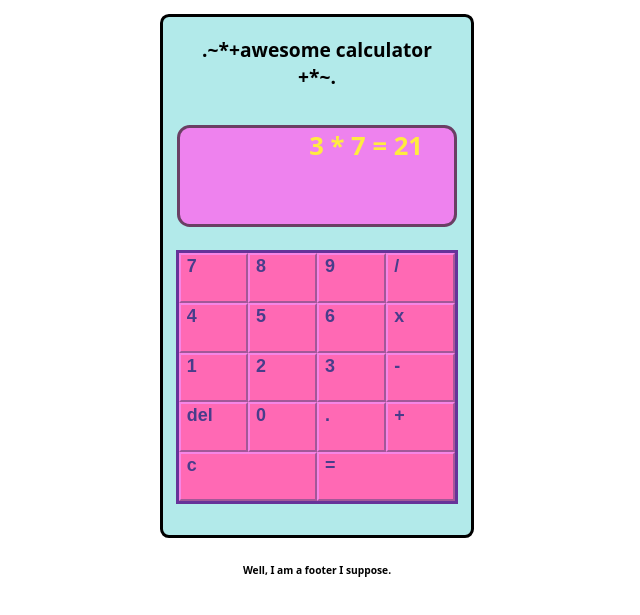
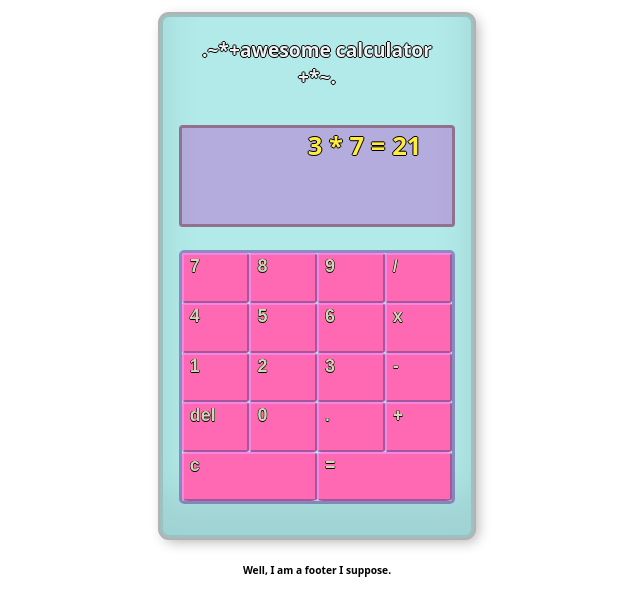
Before and after one commit to Jenziiy/calculator, a plain HTML site: page index.html in a window 1280 px wide. Shown: the part 63-678 px from the top of the page, without its empty margins (323-963 px from the left). Drawn offline with Linux system fonts and the light colour scheme.

Commit message:
Add funky css shadow styles for text 'n layout.

```diff
--- a/css/styles.css
+++ b/css/styles.css
@@ -11,7 +11,11 @@ body {
 .calculator {
   display: flex;
   flex: 0 0 60%;
-  border: black solid;
+  border: rgb(108, 98, 98, 0.30) solid;
+  box-shadow:
+  inset 0 -3em 3em rgba(0,0,0,0.1),
+        0 0  0 2px rgb(181, 177, 177),
+        0.3em 0.3em 1em rgba(0,0,0,0.3);
   flex-flow: column;
   align-items: flex-start;
   max-width: 24vw;
@@ -24,6 +28,8 @@ body {
 margin-bottom: 5%;
 width: 88%;
 text-align: center;
+text-shadow: -1px 0 black, 0 1px black, 1px 0 black, 0 -1px black;
+color: rgb(239, 241, 242);
 }
 
 h3 {
@@ -31,15 +37,16 @@ h3 {
 }
 
 .output-screen{
-  background-color: violet;
-  border: rgb(106, 63, 100) solid;
+  background-color: rgba(186, 27, 186, 0.3);
+  border: rgb(148, 112, 143) solid;
   color: rgb(255, 236, 63);
-  width: 79%;
+  width: 78%;
   padding-bottom: 20%;
   padding-right: 10%;
   text-align: end;
   font-size: 2vw;
-  border-radius: 1vw;
+  border-radius: .3vw;
+  text-shadow: -1px 0 black, 0 1px black, 1px 0 black, 0 -1px black;
 }
 
 .calculator-section {
@@ -50,7 +57,6 @@ h3 {
   flex-flow: column;
   display: flex;
   flex: 0 1 90%;
-  border: rebeccapurple solid;
   width: 90%;
   margin-bottom: 10%;
   margin-top: 7.5%;
@@ -61,6 +67,8 @@ h3 {
   flex: 0 1 auto;
   flex-flow: row wrap;
   max-width: 100%;
+  border: rgb(102, 51, 153, 0.5) solid;
+  border-radius: 2%;
 }
 
 button {
@@ -72,10 +80,12 @@ button {
   padding-right: 0.1rem;
   background-color: hotpink;
   border-color: rgb(247, 133, 230);
-  color: darkslateblue;
+  color: rgb(207, 217, 179);
   cursor: url(../img/cat-cursor.png), pointer;
   font-size: 1.4vw;
   max-height: 70%;
+  border-radius: 5%;
+  text-shadow: -0.5px 0 black, 0 0.5px black, 0.5px 0 black, 0 -0.5px black;
 }
 
 footer {
```
